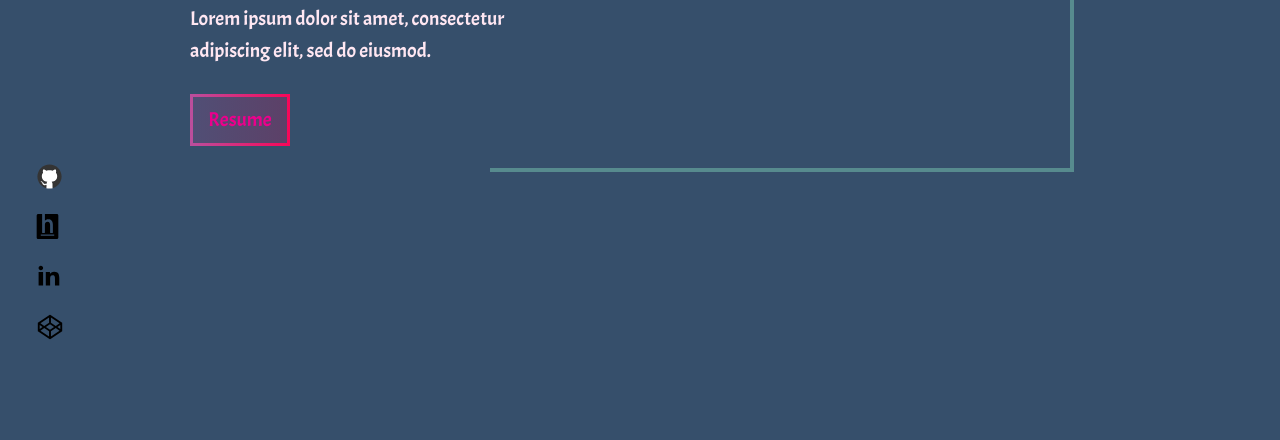
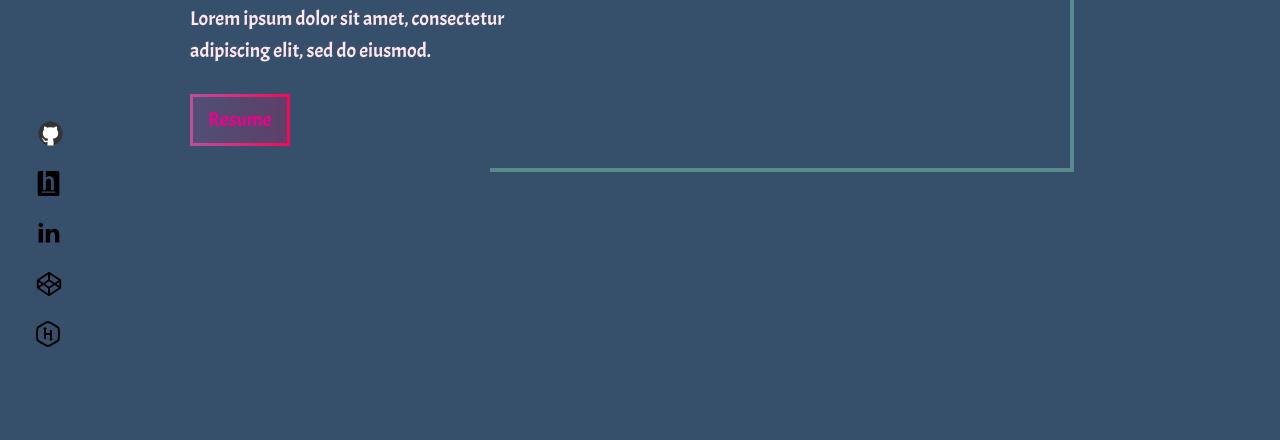
Before and after one commit to GayatriSowmya515/GayatriSowmya515.github.io, a website: page index.html in a window 1280 px wide. Shown: the part 360-800 px from the top of the page. Drawn offline with Linux system fonts and the light colour scheme.

Commit message:
added icons-final

```diff
--- a/index.html
+++ b/index.html
@@ -57,6 +57,12 @@
                 <path
                     d="M 16 2.84375 L 15.4375 3.21875 L 3.4375 11.25 L 3 11.53125 L 3 20.46875 L 3.4375 20.75 L 15.4375 28.78125 L 16 29.15625 L 16.5625 28.78125 L 28.5625 20.75 L 29 20.46875 L 29 11.53125 L 28.5625 11.25 L 16.5625 3.21875 Z M 15 5.90625 L 15 11.34375 L 9.84375 14.8125 L 5.8125 12.09375 Z M 17 5.90625 L 26.1875 12.09375 L 22.15625 14.8125 L 17 11.34375 Z M 16 13.09375 L 20.34375 16 L 16 18.90625 L 11.65625 16 Z M 5 13.9375 L 8.0625 16 L 5 18.0625 Z M 27 13.9375 L 27 18.0625 L 23.9375 16 Z M 9.875 17.1875 L 15 20.65625 L 15 26.09375 L 5.8125 19.90625 Z M 22.125 17.1875 L 26.1875 19.90625 L 17 26.09375 L 17 20.65625 Z" />
             </svg>
+        </div>
+        <div class="sicons-hackerrank">
+            <svg fill="#000000" xmlns="http://www.w3.org/2000/svg" viewBox="0 0 32 32" width="32px" height="32px">
+                <path
+                    d="M 15.998047 3 C 14.225047 3 5.5352031 7.9839062 4.6582031 9.5039062 C 3.7802031 11.024906 3.7802031 20.983047 4.6582031 22.498047 C 5.5392031 24.017047 14.229047 29 15.998047 29 C 17.762047 29 26.451938 24.019953 27.335938 22.501953 C 28.222938 20.979953 28.222938 11.014047 27.335938 9.4980469 L 27.335938 9.4960938 C 26.444937 7.9790937 17.756047 3 15.998047 3 z M 15.996094 5.0117188 C 17.693094 5.3647187 24.417703 9.2167656 25.595703 10.509766 C 26.135703 12.150766 26.134703 19.844281 25.595703 21.488281 C 24.425703 22.779281 17.695094 26.636281 15.996094 26.988281 C 14.298094 26.638281 7.5723906 22.783234 6.4003906 21.490234 C 5.8653906 19.842234 5.8653906 12.155766 6.4003906 10.509766 C 7.5693906 9.2167656 14.297094 5.3617187 15.996094 5.0117188 z M 13 9 L 11 11 L 12 11 L 12 21 L 14 21 L 14 17 L 18 17 L 18 21 L 17 21 L 19 23 L 21 21 L 20 21 L 20 12 L 18 12 L 18 15 L 14 15 L 14 11 L 15 11 L 13 9 z" />
+                </svg>
         </div>
     </div>
 
--- a/sass/_base.scss
+++ b/sass/_base.scss
@@ -152,21 +152,32 @@ Grey dark 3: #999
     align-items: center;
     position: fixed;
 
-    grid-template-rows: 3fr 5rem 5rem 5rem 5rem 0.5fr;
+    grid-template-rows: 3fr 5rem 5rem 5rem 5rem 5rem 0.5fr;
     height: 100vh;
     left: 3.5rem;
 
     &-github{
+      position: relative;
+      left: 1px;
 
       grid-row: 2/3;
     }
     &-hackerearth{
+      position: relative;
+      left: 1px;
       grid-row: 3/4;
     }
     &-linkedin{
       grid-row: 4/5;
     }
     &-codepen{
+      position: relative;
+      left: -1px;
       grid-row: 5/6;
     }
+    &-hackerrank{
+      position: relative;
+      left: -3px;
+      grid-row: 6/7;
+    }
   }
```
Also changed, not shown: css/style.css, img/icons8-hackerrank.svg (added).
